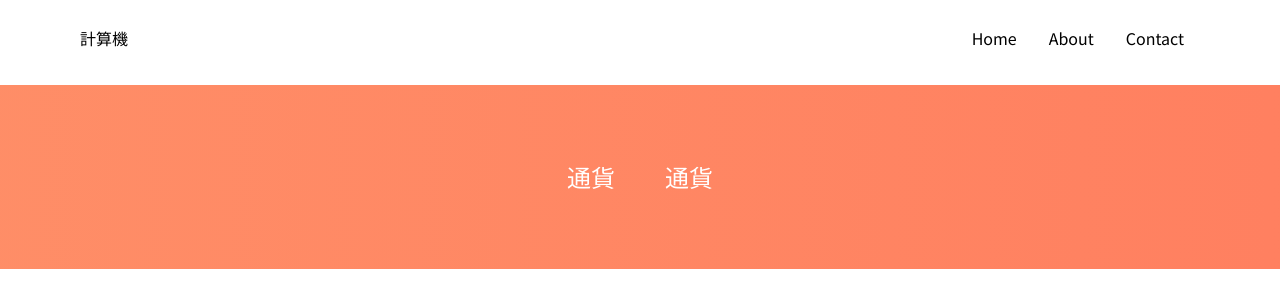
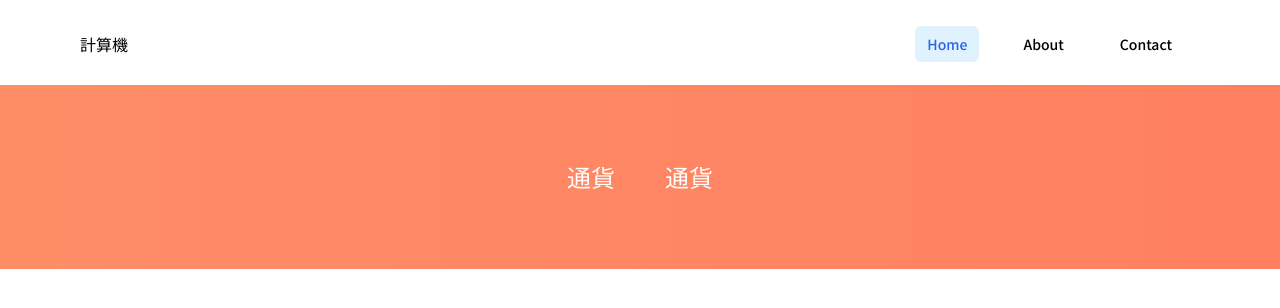
Before and after one commit to ozawakota/sakana-app, a Next.js app in the folder sakana/: page / in a window 1280 px wide. Shown: the top 308 px of the page. Built offline with nearby package versions, Linux system fonts and the light colour scheme.

Commit message:
header link

```diff
--- a/sakana/src/app/header.tsx
+++ b/sakana/src/app/header.tsx
@@ -1,9 +1,15 @@
+'use client';
 import Image from "next/image";
 import Link from "next/link";
+import { usePathname } from 'next/navigation';
+import clsx from 'clsx';
+
 
 export default function Header() {
+  const pathname = usePathname();
+
   return (
-    <header className="bg-white top-0 w-full z-50 h-[60px] pt-[5px] pb-[10px] md:h-[85px] md:py-[10px]">
+    <header className="bg-white top-0 w-full z-50 pt-[5px] pb-[5px] md:h-[85px] md:py-[10px]">
       <div className="c-container flex justify-between relative">
         <h1 className="grid place-items-center">
           <Link href="/">
@@ -12,15 +18,46 @@ export default function Header() {
         </h1>
         <div className="">
           <nav className="p-4">
-            <ul className="flex gap-8">
+            <ul className="flex gap-4 md:gap-8">
               <li>
-                <Link href="/">Home</Link>
+                <Link
+                  href="/"
+                  className={clsx(
+                    'flex p-3 grow items-center justify-center gap-2 rounded-md text-sm font-medium hover:bg-sky-100 hover:text-blue-600 md:flex-none md:justify-start md:p-2 md:px-3',
+                    {
+                      'bg-sky-100 text-blue-600': pathname === '/',
+                    }
+                  )}
+                >
+                  Home
+                </Link>
               </li>
               <li>
-                <Link href="/about">About</Link>
+                <Link
+                  href="/about"
+                  className={clsx(
+                    'flex p-3 grow items-center justify-center gap-2 rounded-md text-sm font-medium hover:bg-sky-100 hover:text-blue-600 md:flex-none md:justify-start md:p-2 md:px-3',
+                    {
+                      'bg-sky-100 text-blue-600': pathname === '/about',
+                    }
+                  )}
+                >
+                  About
+                </Link>
               </li>
               <li>
-                <Link href="/contact">Contact</Link>
+                <Link
+                  href="/contact"
+                  className={clsx(
+                    'flex p-3 grow items-center justify-center gap-2 rounded-md text-sm font-medium hover:bg-sky-100 hover:text-blue-600 md:flex-none md:justify-start md:p-2 md:px-3',
+                    {
+                      'bg-sky-100 text-blue-600': pathname === '/contact',
+                    }
+                  )}
+
+                >
+                  Contact
+                </Link>
               </li>
             </ul>
           </nav>
--- a/sakana/src/app/page.tsx
+++ b/sakana/src/app/page.tsx
@@ -9,7 +9,6 @@ export default function Home() {
           <div>
             <p className="text-white md:text-2xl">通貨</p>
           </div>
-
         </div>
       </div>
     </section>
```
